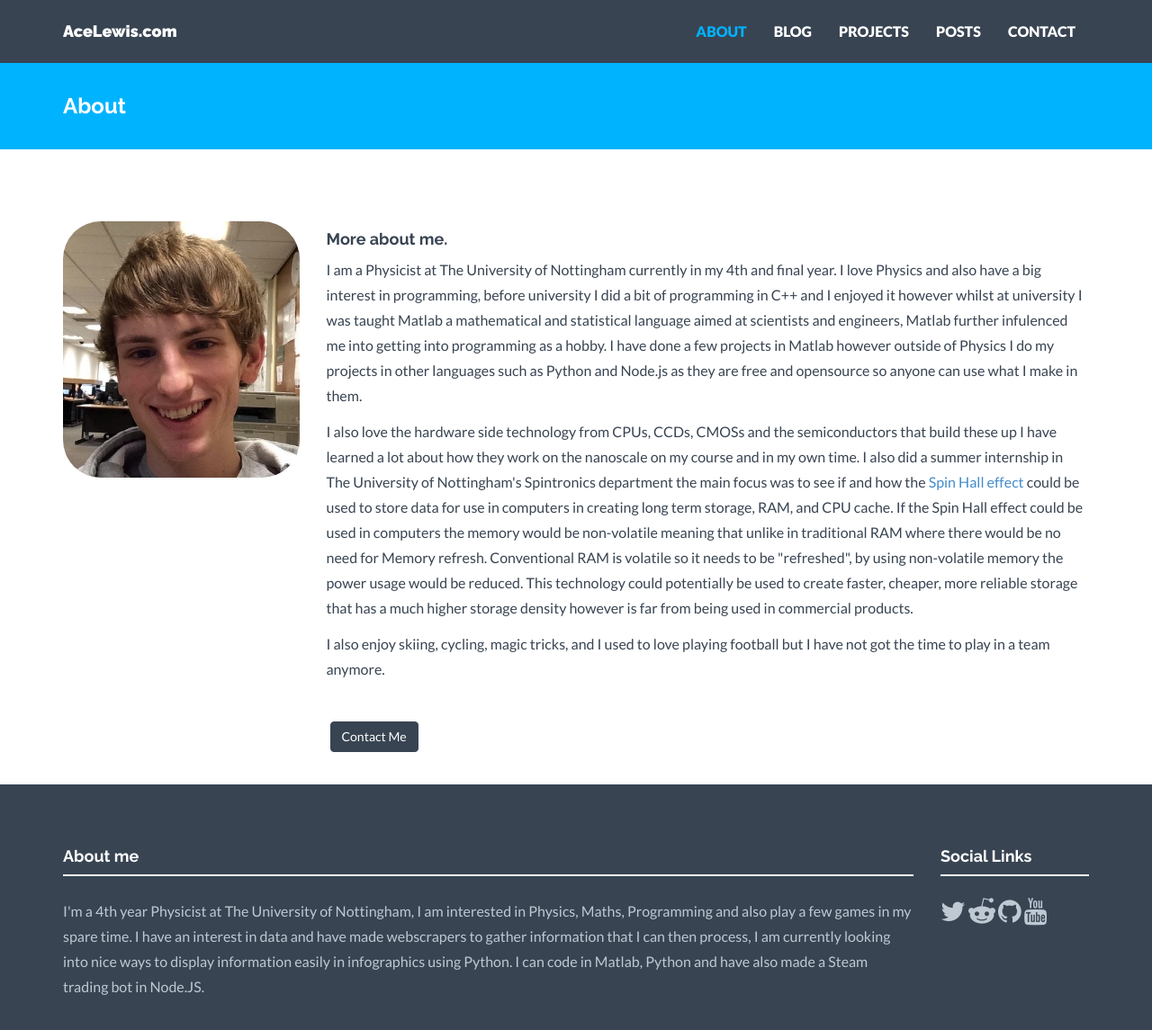
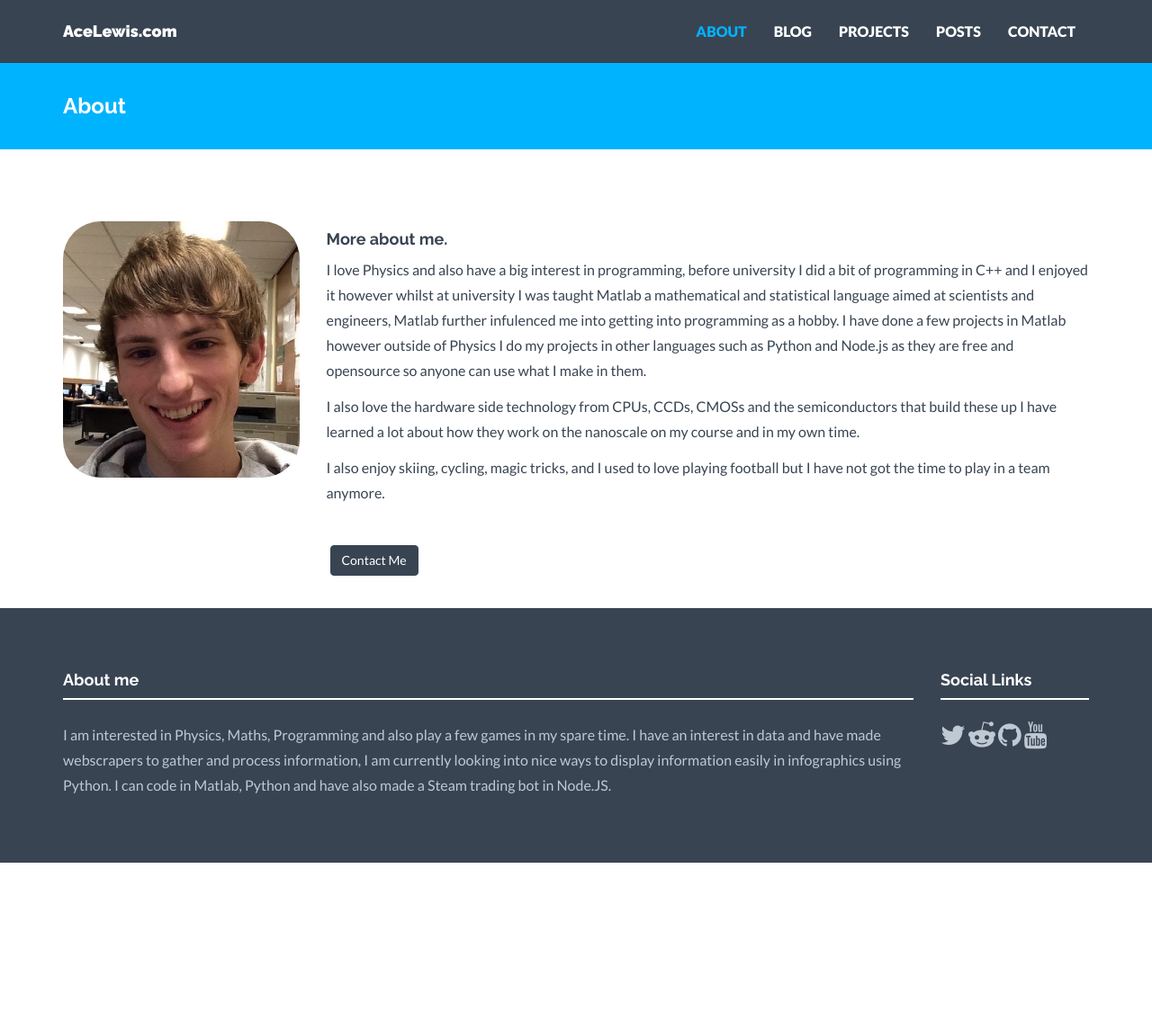
Before and after one commit to AceLewis/AceLewis.github.io, a Jekyll site: the page built from about.html, in a window 1280 px wide and 1183 px high. Shown: the top 1145 px of the window at 90% size. Built offline with Jekyll 4.4.1, drawn with Linux system fonts in a browser that asks for light colours; nearby versions of some CDN libraries.

Commit message:
Updated about me

```diff
--- a/_config.yml
+++ b/_config.yml
@@ -80,10 +80,9 @@ clients:
 
 
 # FOOTER ABOUT, Shown in footer on every page
-about_footer: "I'm a 4th year Physicist at The University of Nottingham, I am interested in Physics, Maths, Programming and also play a few games in my spare time. I have an interest in data and have made webscrapers to gather information that I can then process, I am currently looking into nice ways to display information easily in infographics using Python. I can code in Matlab, Python and have also made a Steam trading bot in Node.JS."
-about_home: "I'm a 4th year Physicist at The University of Nottingham, I am interested in Physics, Maths, Programming and also play a few games in my spare time. I have an interest in data and have made webscrapers to gather information that I can then process, I am currently looking into nice ways to display information easily in infographics using Python. I can code in Matlab, Python and have also made a Steam trading bot in Node.JS."
+about_footer: "I am interested in Physics, Maths, Programming and also play a few games in my spare time. I have an interest in data and have made webscrapers to gather and process information, I am currently looking into nice ways to display information easily in infographics using Python. I can code in Matlab, Python and have also made a Steam trading bot in Node.JS."
+about_home: "I am interested in Physics, Maths, Programming and also play a few games in my spare time. I have an interest in data and have made webscrapers to gather and process information, I am currently looking into nice ways to display information easily in infographics using Python. I can code in Matlab, Python and have also made a Steam trading bot in Node.JS."
 about_about: "
-I am a Physicist at The University of Nottingham currently in my 4th and final year.
 I love Physics and also have a big interest in programming, before university I did a bit of
 programming in C++ and I enjoyed it however whilst at university I was taught Matlab
 a mathematical and statistical language aimed at scientists and engineers, Matlab
@@ -94,17 +93,7 @@ so anyone can use what I make in them.
 </p><p>
 I also love the hardware side technology from CPUs, CCDs, CMOSs and the semiconductors that
 build these up I have learned a lot about how they work on the
-nanoscale on my course and in my own time. I also
-did a summer internship in The University of Nottingham's Spintronics department the main focus was to
-see if and how the <a href=\"https://en.wikipedia.org/wiki/Spin_Hall_effect\">Spin Hall effect </a>
-could be used to store data for use in computers
-in creating long term storage, RAM, and CPU cache. If the Spin Hall effect could be used
-in computers the memory would be non-volatile meaning that unlike in traditional RAM
-where there would be no need for Memory refresh. Conventional RAM is volatile so
-it needs to be \"refreshed\", by using non-volatile memory the power usage would be
-reduced. This technology could potentially be used to create faster, cheaper,
-more reliable storage that has a much higher storage density however is far from
-being used in commercial products.
+nanoscale on my course and in my own time.
 </p><p>
 I also enjoy skiing, cycling, magic tricks, and I used to love playing football but I have not
 got the time to play in a team anymore.
@@ -112,9 +101,8 @@ got the time to play in a team anymore.
 
 # Testimonial content. Shown on Home and About page.
 testimonial:
-    message: "I am a 4th year Physicist at The University of Nottingham, I am interested in Physics, Maths, Programming and also play a few games in my spare time. I have an interest in data and have made webscrapers to gather information that I can then process, I am currently looking into nice ways to display information easily in infographics using Python. I can code in Matlab, Python and have also made a Steam trading bot in Node.JS."
+    message: "I am interested in Physics, Maths, Programming and also play a few games in my spare time. I have an interest in data and have made webscrapers to gather and process information, I am currently looking into nice ways to display information easily in infographics using Python. I can code in Matlab, Python and have also made a Steam trading bot in Node.JS."
     author: Alex Lewis (AceLewis)
-    # position: WEB DESIGNER - BLACKTIE.CO
 
 # CONTACT PAGE
 about_contact: "You can contact me on any of the sites listed, note I no longer make Steam Trade bots for people so please do not contact me about purchasing them however if you want a bit of help with Steam's API I will gladly help you out."
```
